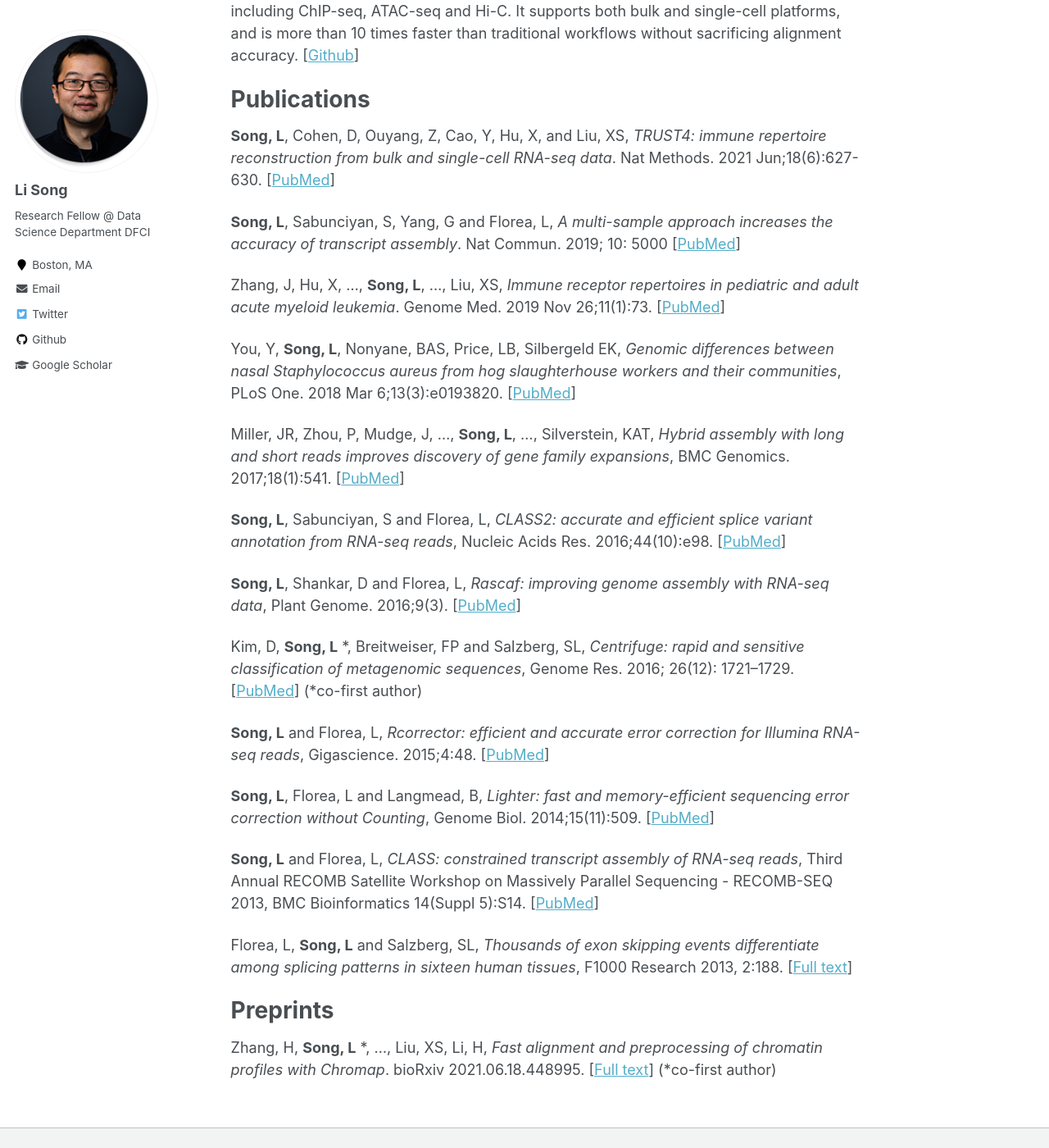
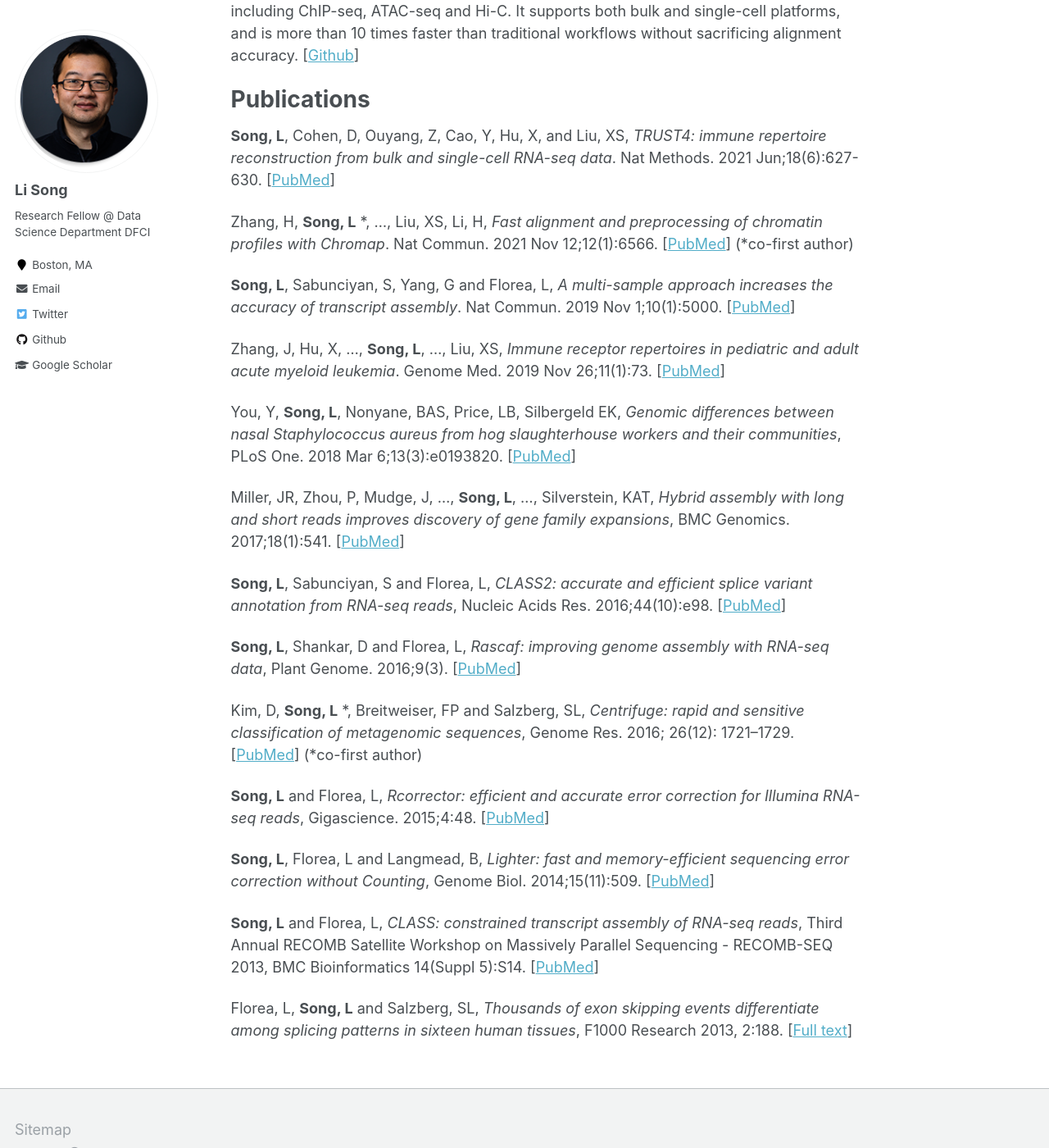
Before and after one commit to mourisl/mourisl.github.io, a Jekyll site: the page built from _pages/about.md, in a window 1280 px wide and 1400 px high, scrolled down 1178 px. Shown: the whole window at 82% size. Built offline with Jekyll 4.4.1, drawn with Linux system fonts in a browser that asks for light colours.

Commit message:
Update about.md

```diff
--- a/_pages/about.md
+++ b/_pages/about.md
@@ -32,7 +32,9 @@ Publications
 ======
 **Song, L**,  Cohen, D, Ouyang, Z, Cao, Y, Hu, X, and Liu, XS, *TRUST4: immune repertoire reconstruction from bulk and single-cell RNA-seq data*. Nat Methods. 2021 Jun;18(6):627-630. \[[PubMed](https://pubmed.ncbi.nlm.nih.gov/33986545/)\]
 
-**Song, L**, Sabunciyan, S, Yang, G and Florea, L, *A multi-sample approach increases the accuracy of transcript assembly*. Nat Commun. 2019; 10: 5000 \[[PubMed](https://pubmed.ncbi.nlm.nih.gov/31676772/)\]
+Zhang, H, **Song, L** \*, …, Liu, XS, Li, H, *Fast alignment and preprocessing of chromatin profiles with Chromap*. Nat Commun. 2021 Nov 12;12(1):6566. \[[PubMed](https://pubmed.ncbi.nlm.nih.gov/34772935/)\] (\*co-first author)
+
+**Song, L**, Sabunciyan, S, Yang, G and Florea, L, *A multi-sample approach increases the accuracy of transcript assembly*. Nat Commun. 2019 Nov 1;10(1):5000.  \[[PubMed](https://pubmed.ncbi.nlm.nih.gov/31676772/)\]
 
 Zhang, J, Hu, X, …, **Song, L**, …, Liu, XS, *Immune receptor repertoires in pediatric and adult acute myeloid leukemia*. Genome Med. 2019 Nov 26;11(1):73. \[[PubMed](https://pubmed.ncbi.nlm.nih.gov/31771646/)\]
 
@@ -53,7 +55,3 @@ Kim, D, **Song, L** \*, Breitweiser, FP and Salzberg, SL, *Centrifuge: rapid and
 **Song, L** and Florea, L, *CLASS: constrained transcript assembly of RNA-seq reads*, Third Annual RECOMB Satellite Workshop on Massively Parallel Sequencing - RECOMB-SEQ 2013, BMC Bioinformatics 14(Suppl 5):S14. \[[PubMed](http://www.ncbi.nlm.nih.gov/pubmed/23734605)\]
 
 Florea, L, **Song, L** and Salzberg, SL, *Thousands of exon skipping events differentiate among splicing patterns in sixteen human tissues*, F1000 Research 2013, 2:188. \[[Full text](http://f1000research.com/articles/2-188/v1)\]
-
-Preprints
-======
-Zhang, H, **Song, L** \*, …, Liu, XS, Li, H, *Fast alignment and preprocessing of chromatin profiles with Chromap*. bioRxiv 2021.06.18.448995. \[[Full text](https://www.biorxiv.org/content/10.1101/2021.06.18.448995v1)\] (\*co-first author)
```
